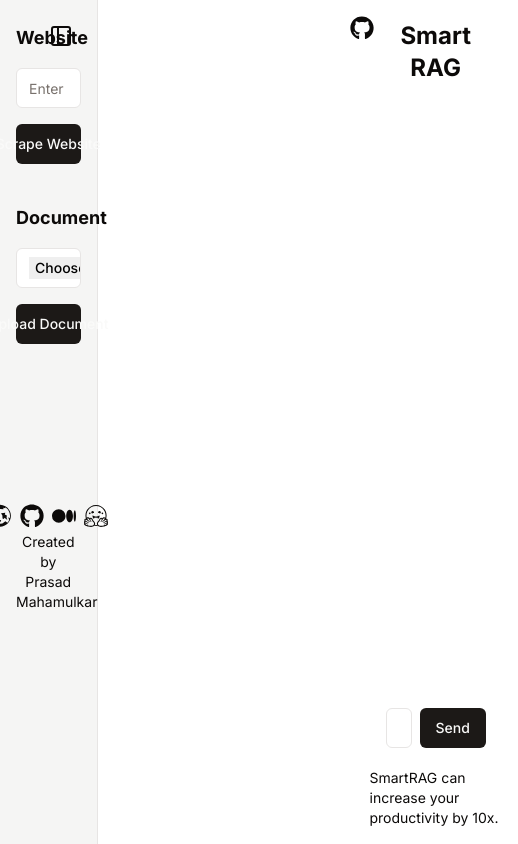
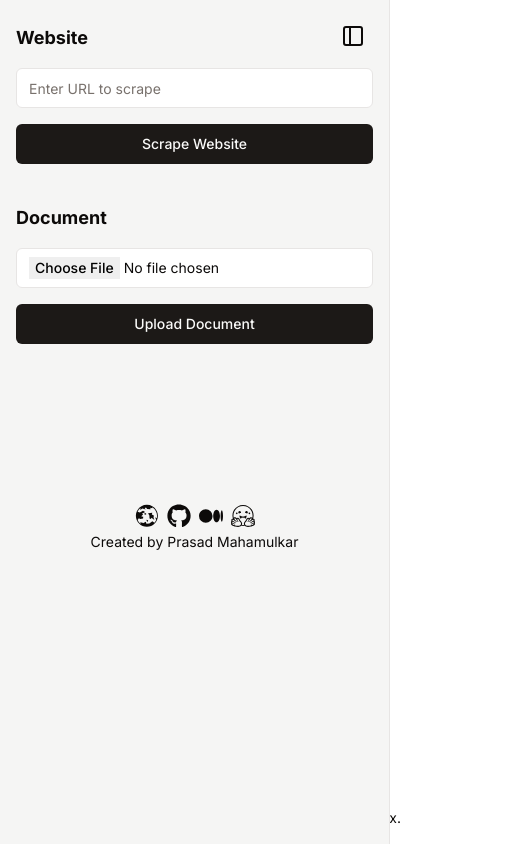
Before and after one commit to prsdm/smart-rag, a Next.js app: page / in a window 390 px wide. Shown: the whole page, 518 px wide, since content can reach past the window. Built offline with nearby package versions, Linux system fonts and the light colour scheme.

Commit message:
minor update 1.0

```diff
--- a/app/page.tsx
+++ b/app/page.tsx
@@ -107,7 +107,7 @@ const ConversationPage: React.FC = () => {
 
       {/* Sidebar */}
       {isSidebarOpen && (
-        <aside className="relative w-1/4 p-4 border-r bg-muted h-full">
+        <aside className={`fixed sm:relative top-0 left-0 w-full sm:w-1/4 h-full p-4 bg-muted border-r sm:static z-20 transition-transform transform ${isSidebarOpen ? 'translate-x-0' : '-translate-x-full'}`}>
           <button
             onClick={() => setIsSidebarOpen(false)}
             className="absolute top-4 right-4 p-2 text-blue-500 bg-white rounded-full"
```
